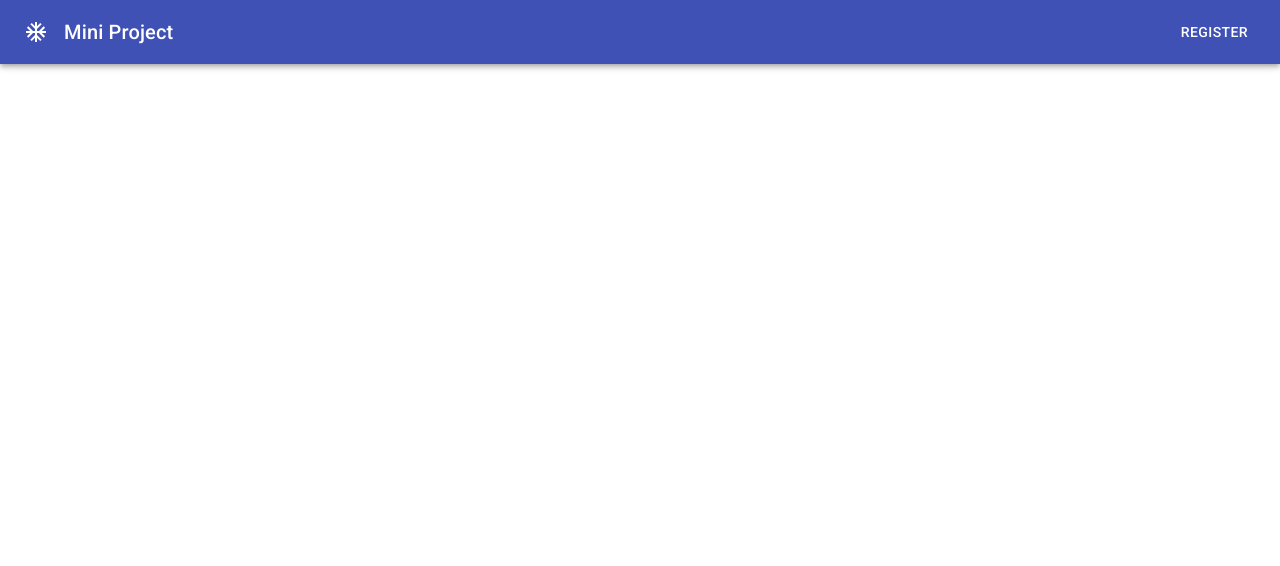
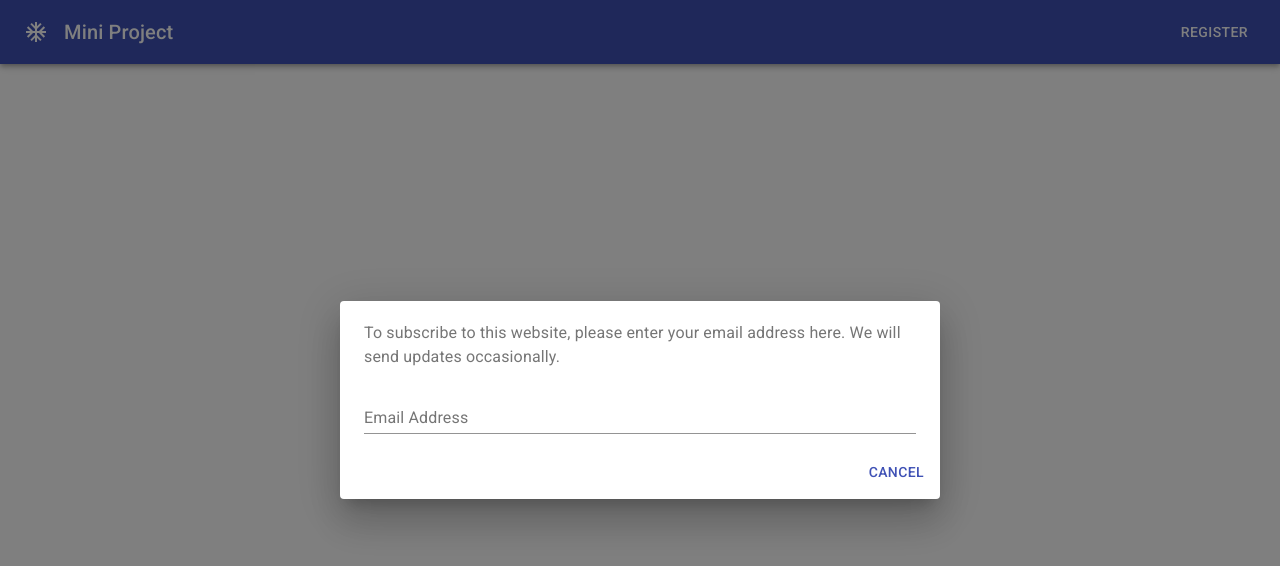
Before and after one commit to lehai051092/reactjs-mini-project, a React (Create React App) app: page / in a window 1280 px wide. Both pictures are taken after a click on the button "REGISTER". Shown: the top 566 px of the page. Built offline with nearby package versions, Linux system fonts and the light colour scheme.

Commit message:
Authentication Module - Create Dialog Register

```diff
--- /dev/null
+++ b/src/components/Header/components/DialogRegister/index.jsx
@@ -0,0 +1,50 @@
+import React from 'react';
+import Button from '@material-ui/core/Button';
+import TextField from '@material-ui/core/TextField';
+import Dialog from '@material-ui/core/Dialog';
+import DialogActions from '@material-ui/core/DialogActions';
+import DialogContent from '@material-ui/core/DialogContent';
+import DialogContentText from '@material-ui/core/DialogContentText';
+
+DialogRegister.propTypes = {};
+
+function DialogRegister(props) {
+  const [open, setOpen] = React.useState(false);
+
+  const handleClickOpen = () => {
+    setOpen(true);
+  };
+
+  const handleClose = () => {
+    setOpen(false);
+  };
+
+  return (
+    <>
+      <Button color="inherit" onClick={handleClickOpen}>Register</Button>
+      <Dialog open={open} onClose={handleClose} aria-labelledby="form-dialog-title" disableEscapeKeyDown disableBackdropClick>
+        <DialogContent>
+          <DialogContentText>
+            To subscribe to this website, please enter your email address here. We will send updates
+            occasionally.
+          </DialogContentText>
+          <TextField
+            autoFocus
+            margin="dense"
+            id="name"
+            label="Email Address"
+            type="email"
+            fullWidth
+          />
+        </DialogContent>
+        <DialogActions>
+          <Button onClick={handleClose} color="primary">
+            Cancel
+          </Button>
+        </DialogActions>
+      </Dialog>
+    </>
+  );
+}
+
+export default DialogRegister;
--- a/src/components/Header/index.jsx
+++ b/src/components/Header/index.jsx
@@ -3,9 +3,9 @@
 import AppBar from '@material-ui/core/AppBar';
 import Toolbar from '@material-ui/core/Toolbar';
 import Typography from '@material-ui/core/Typography';
-import Button from '@material-ui/core/Button';
 import AcUnitIcon from '@material-ui/icons/AcUnit';
 import {Link} from "react-router-dom";
+import DialogRegister from "./components/DialogRegister";
 
 const useStyles = makeStyles((theme) => ({
   root: {
@@ -34,7 +34,7 @@
           <Typography variant="h6" className={classes.title}>
             <Link className={classes.link} to="/">Mini Project</Link>
           </Typography>
-          <Button color="inherit">Register</Button>
+          <DialogRegister/>
         </Toolbar>
       </AppBar>
     </div>
```
